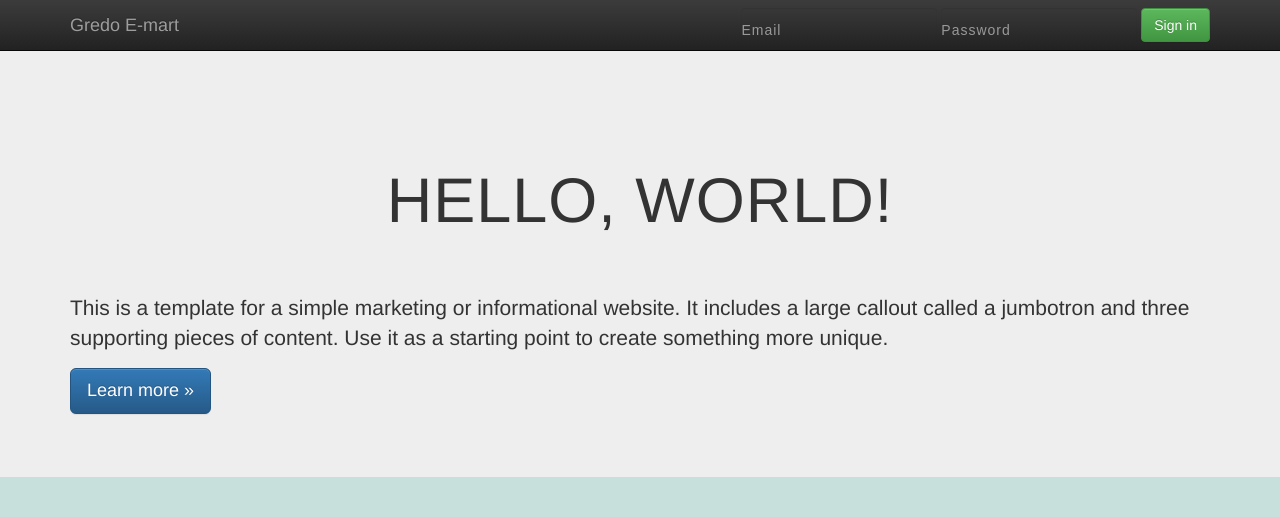
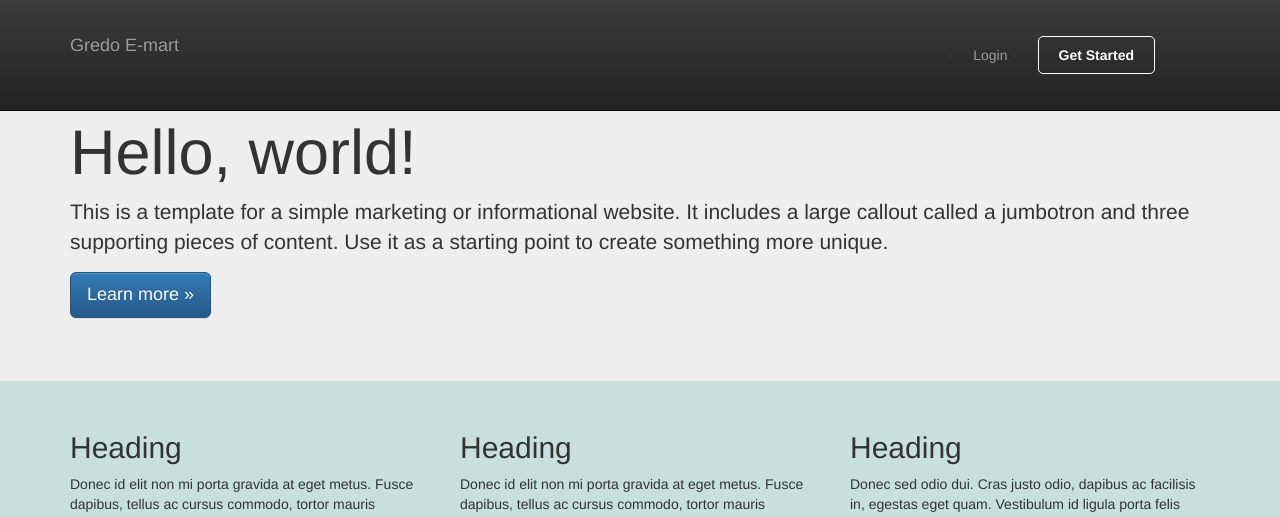
Before and after one commit to cosmic-byte/coin-market, a Flask app: page / in a window 1280 px wide. Shown: the top 517 px of the page. Run offline with Flask 2, Linux system fonts and the light colour scheme; some libraries are stand-ins or nearby versions.

Commit message:
add login and register view

```diff
--- a/app/portal/api/util/decorator.py
+++ b/app/portal/api/util/decorator.py
@@ -2,14 +2,14 @@ from functools import wraps
 
 from flask import request
 
-from app.portal.api.auth import UserAPI
+from app.portal.service.auth_helper import Auth
 
 
 def token_required(f):
     @wraps(f)
     def decorated(*args, **kwargs):
 
-        data, status = UserAPI.get_logged_in_user(request)
+        data, status = Auth.get_logged_in_user(request)
         token = data.get('data')
 
         if not token:
--- a/app/portal/forms.py
+++ b/app/portal/forms.py
@@ -21,3 +21,8 @@ class SignupForm(FlaskForm):
     #                     validators=[DataRequired('You must agree to not agree!')])
 
     # submit = SubmitField(u'Signup')
+
+
+class LoginForm(FlaskForm):
+    password = PasswordField(u'Your favorite password', validators=[DataRequired()])
+    email = StringField(u'Your email address', validators=[Email()])
--- a/app/portal/frontend.py
+++ b/app/portal/frontend.py
@@ -1,8 +1,10 @@
 from flask import Blueprint, render_template, flash, redirect, url_for
 from markupsafe import escape
 
+from app.portal.service.auth_helper import Auth
 from app.portal.service.userService import save_new_user
-from .forms import SignupForm
+from .forms import SignupForm, LoginForm
+
 frontend = Blueprint('frontend', __name__)
 
 
@@ -13,7 +15,7 @@ def index():
 
 # Shows a long signup form, demonstrating form rendering.
 @frontend.route('/register', methods=['GET', 'POST'])
-def sign_up():
+def register():
     form = SignupForm()
 
     if form.validate_on_submit():
@@ -27,3 +29,18 @@ def sign_up():
         return redirect(url_for('frontend.index'))
 
     return render_template('pages/register.html', form=form)
+
+
+@frontend.route('/login', methods=['GET', 'POST'])
+def login():
+    form = LoginForm()
+
+    if form.validate_on_submit():
+
+        data = {'email': form.email.data,
+                'password': form.password.data}
+        response = Auth.login_user(data=data)
+        print(response)
+        return redirect(url_for('frontend.index'))
+
+    return render_template('pages/login.html', form=form)
--- a/app/portal/static/css/main.css
+++ b/app/portal/static/css/main.css
@@ -9,14 +9,6 @@ body {
     background: #c7e0db;
 }
 
-h1 {
-    font-size: 40px;
-    text-align: center;
-    padding: 48px 0px;
-    text-transform: uppercase;
-    letter-spacing: 1px;
-	color:#fff;
-}
 
 .trade-mark {
     text-align: center;
@@ -87,9 +79,6 @@ input[type="submit"]:hover,.content-wthree input[type="submit"]:hover {
 }
 
 
-span {
-    color: #fff;
-}
 .layout form {
     width: 80%;
     margin: 0 auto;
@@ -153,7 +142,7 @@ ul.top-links li a i.fa.fa-facebook:hover ,ul.top-links li a i.fa.fa-twitter:hove
     display: block;
 }
 
-h4{
+.layout h4{
     margin: 1px auto;
     text-align: left;
     font-family: 'Hind', sans-serif;
@@ -177,3 +166,33 @@ h4{
     font-size: 12px;
     text-align: center;
 }
+
+.top-nav a{
+     text-decoration: none;
+     color: #fff;
+     padding: 5px 10px;
+     text-align: center;
+}
+
+.gtStarted{
+     text-decoration: none;
+     color: #fff;
+     padding: 10px 20px;
+     border: 1px solid #fff;
+     text-align: center;
+     border-radius: 5px;
+}
+
+.top-nav {
+     margin: 40px;
+     text-align: center;
+}
+.top-nav ul li{
+    margin : 5px;
+}
+.navbar {
+    min-height: 80px;
+}
+.navbar-header {
+    margin: 20px;
+}
--- a/app/portal/templates/layout/nav.html
+++ b/app/portal/templates/layout/nav.html
@@ -10,15 +10,19 @@
           <a class="navbar-brand" href="#">Gredo E-mart</a>
         </div>
         <div id="navbar" class="navbar-collapse collapse">
-          <form class="navbar-form navbar-right" role="form">
-            <div class="form-group">
-              <input type="text" placeholder="Email" class="form-control">
-            </div>
-            <div class="form-group">
-              <input type="password" placeholder="Password" class="form-control">
-            </div>
-            <button type="submit" class="btn btn-success">Sign in</button>
-          </form>
+          <div class="navbar-right top-nav">
+            <ul class="ml-auto navbar-nav">
+                <li class="nav-item">
+                    <a href="{{ url_for('frontend.login')}}">Login</a>
+                </li>
+                <li class="nav-item">
+                    <a href="{{ url_for('frontend.register')}}">
+                        <span class="gtStarted " style="font-weight: bold; font-size: 14px;">Get Started
+                        </span>
+                    </a>
+                </li>
+            </ul>
+          </div>
         </div><!--/.navbar-collapse -->
       </div>
     </nav>
```
Also changed, not shown: app/portal/api/auth.py (+10 -98 lines), app/portal/service/auth_helper.py (added, +88 -0 lines), app/portal/templates/pages/login.html (added, +57 -0 lines).
